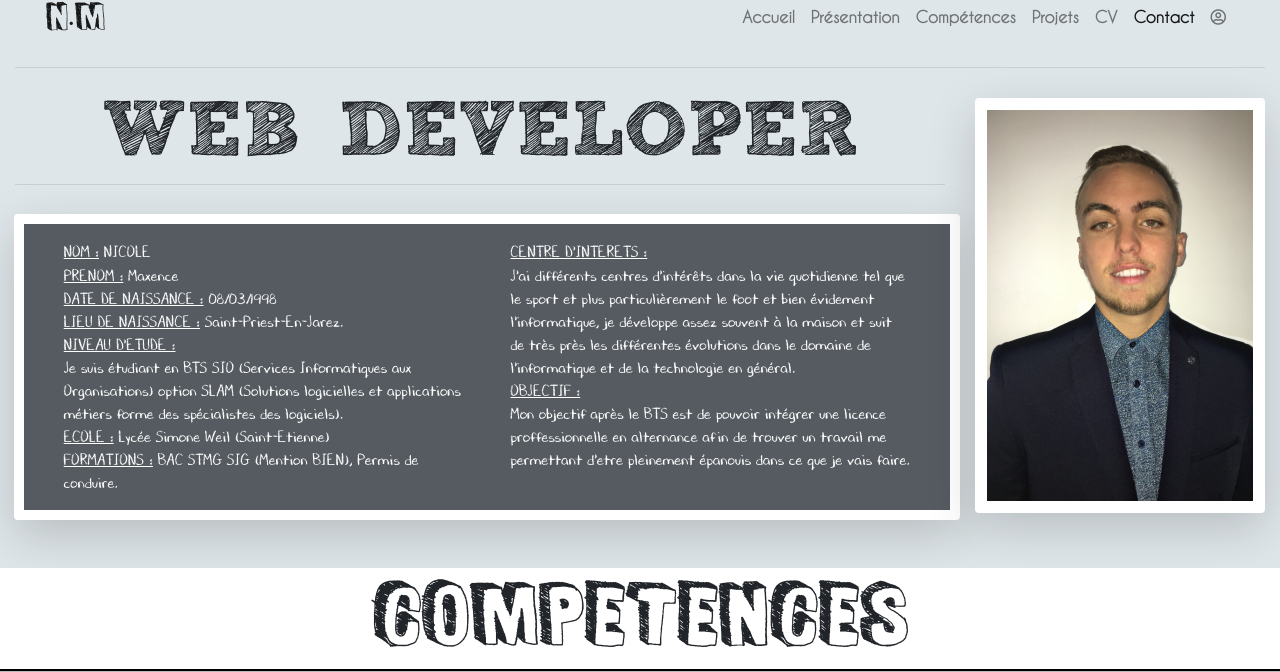
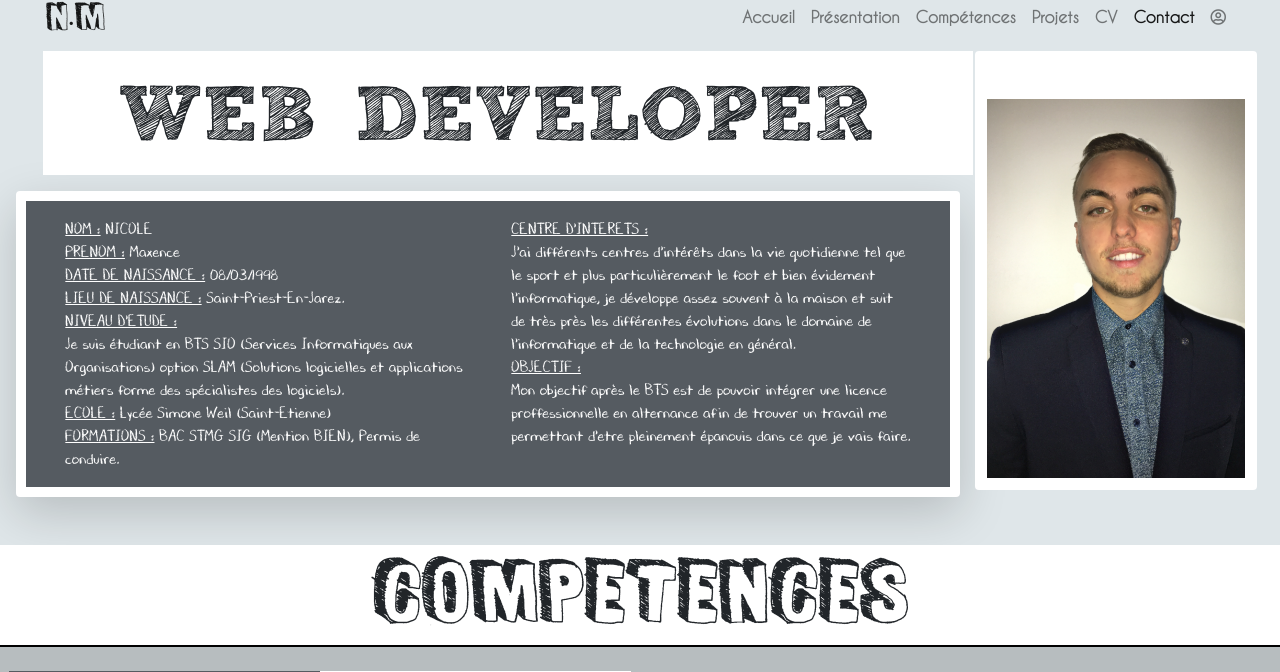
Before and after one commit to maxence4283/Portfolio, a PHP site: page / in a window 1280 px wide. Shown: the part 17-689 px from the top of the page. Run offline with PHP 8.4, Linux system fonts and the light colour scheme; some libraries are stand-ins or nearby versions; some web fonts are replaced.

Commit message:
Commencement et avancement du redesign de la partie Présentation

```diff
--- a/vues/presentation.php
+++ b/vues/presentation.php
@@ -1,21 +1,12 @@
 <div id="Presentation">
   <div class="container-fluid">
     <div class="row">
-          <div class="col-12 col-xs-12 col-sm-12 col-md-12 col-xl-12 col-lg-12" style="margin-top: -2.5%; margin-bottom: -2%">
-
-            <hr class="my-5">
-
-          </div>
-
-      </div>
-
-    <div class="row">
         <div class="col-12 col-xs-12 col-sm-12 col-md-12 col-xl-9 col-lg-9">
+            <div class="col-12 col-xs-12 col-sm-12 col-md-12 col-xl-12 col-lg-12 pt-4" style="background-color: white; margin-left: 3%">
                     <!-- partie lg-->
-            <p class="text-center display-2 sketch d-none d-xl-block" style="margin-bottom: -5%; font-size: 6vw">
+                    <p class="text-center display-2 sketch d-none d-xl-block pb-2 pr-4" style=" font-size: 6vw">
                         WEB DEVELOPER
                     </p>
-
                 <!-- partie xl-->
                 <p class="text-center display-2  sketch d-none d-lg-block d-xl-none" style="margin-bottom: -5%; font-size: 6vw">
                     WEB DEVELOPER
@@ -36,10 +27,10 @@
                     WEB DEVELOPER
                 </p>
 
-                <hr class="my-5">
+            </div>
 
-            <div class="row" style="margin-top: -2%">
-                <div class="shadow-lg p-3 mb-5 rounded border2 border-light2" style="background-color: #555b61; margin-left: 1.5%">
+            <div class="row">
+                <div class="shadow-lg p-3 mb-5 rounded border2 border-light2 ml-3" style="background-color: #555b61;">
                     <div class="col-12 col-xs-12 col-sm-12 col-md-12 col-xl-12 col-lg-12">
                         <div class="row">
                             <div class="col-12 col-xs-12 col-sm-12 col-md-12 col-xl-6 col-lg-6">
@@ -156,8 +147,8 @@
         </div>
 
         <div class="col-12 col-xs-12 col-sm-12 col-md-12 col-xl-3 col-lg-3">
-            <!-- partie lg-->
-            <div class="shadow-lg p-2 mt-2 bg-white rounded">
+
+            <div class="p-2 pt-5 mt-0 bg-white rounded mr-2">
                 <img class="img-fluid" src="Public/img/5.png"/>
             </div>
 
```
Also changed, not shown: Public/css/portfolio.css (line endings or trailing spaces). Lines whose indentation alone changed are shown as unchanged.
